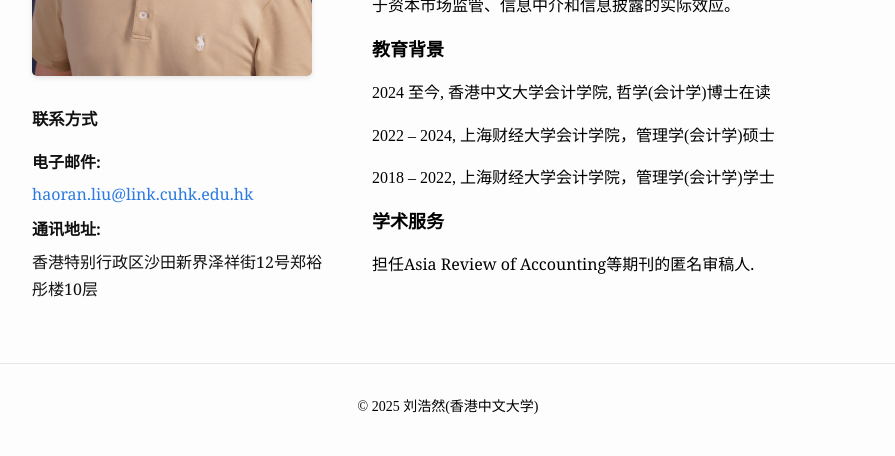
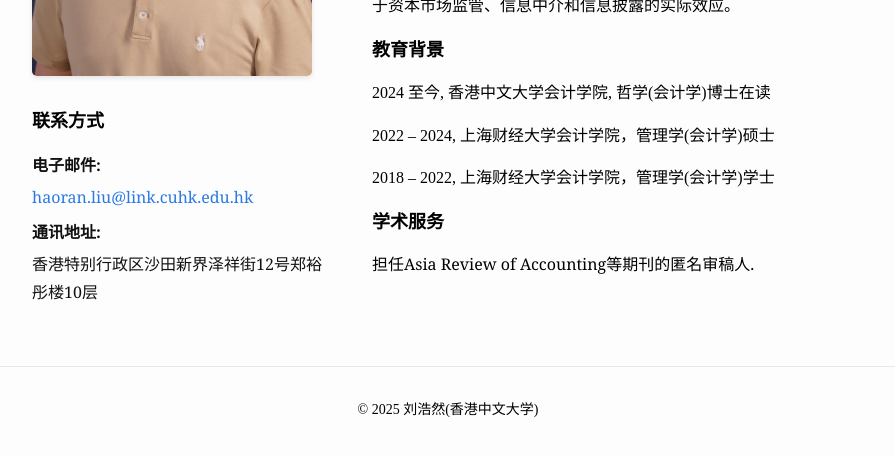
Before and after one commit to LeightonLiu/leightonliu.github.io, a Jekyll site: the page built from index.md, in a window 1280 px wide. Shown: the part 374-830 px from the top of the page, without its empty margins (192-1087 px from the left). Built offline with Jekyll 4.4.1, drawn with Linux system fonts in a browser that asks for light colours.

Commit message:
Update home.html

```diff
--- a/_layouts/home.html
+++ b/_layouts/home.html
@@ -13,7 +13,7 @@
           </div>
           <div class="contact-container">
             <!-- 移除列表标记，改用普通标题 -->
-            <h3><strong>联系方式</strong></h3>
+            <h3><b><font color="black" size=4 class="aa">联系方式</font></b></h3>
             <ul class="contact-list">
               <!-- 修复电子邮箱和地址显示 - 移除双花括号 -->
               <li><strong style="font-size: 16px;">电子邮件:</strong> <span style="font-size: 16px; display: block; margin-top: 5px;"><a href="mailto:haoran.liu@link.cuhk.edu.hk">haoran.liu@link.cuhk.edu.hk</a></span></li>
```
